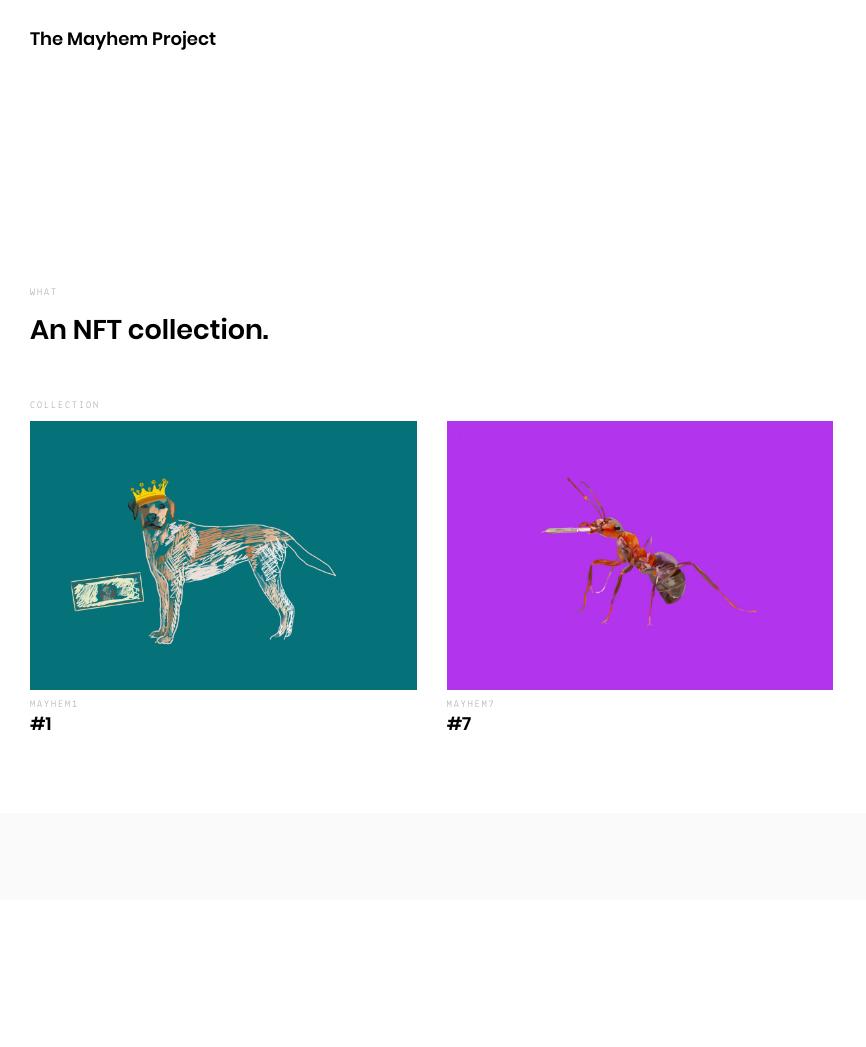
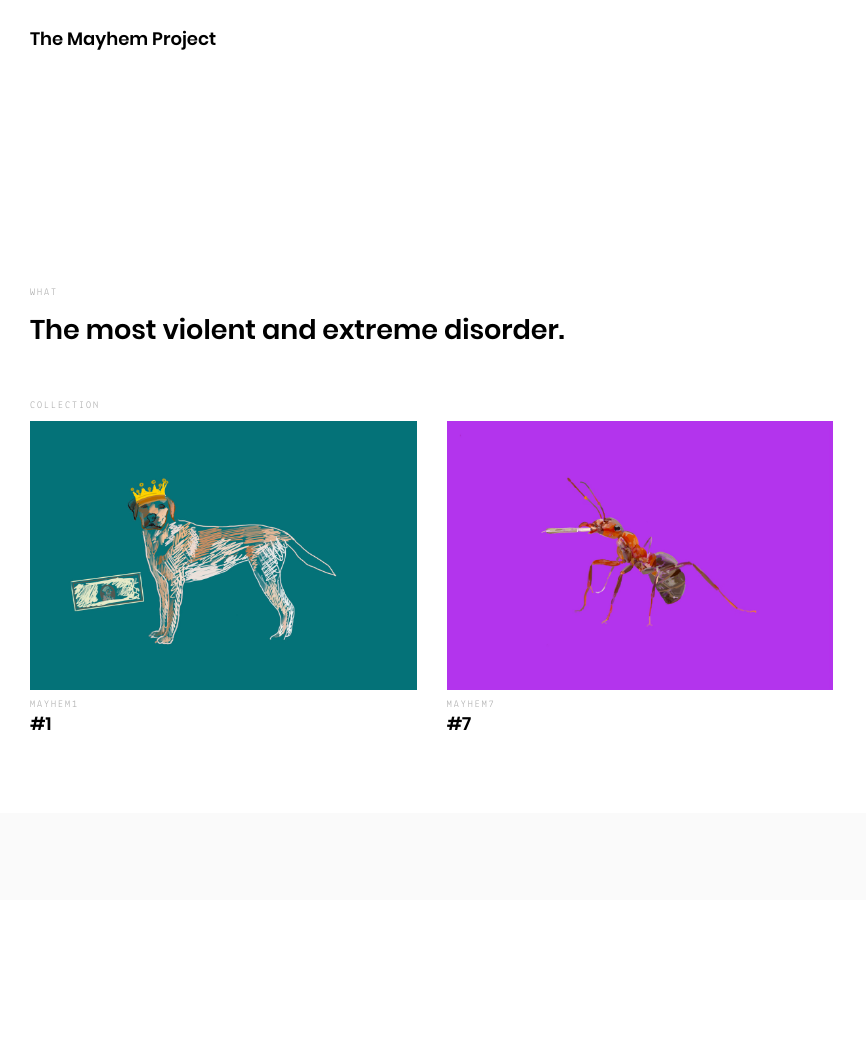
Before and after one commit to themayhemproject/themayhemproject, a Jekyll site: the page built from index.html, in a window 1280 px wide. Shown: the whole page, without its empty margins (0-866 px from the left). Built offline with Jekyll 4.4.1, drawn with Linux system fonts in a browser that asks for light colours.

Commit message:
Description added

```diff
--- a/_config.yml
+++ b/_config.yml
@@ -1,7 +1,7 @@
 # User config
 author: "The Mayhem Project"
 tagline: ""
-description: "An NFT collection."
+description: "The most violent and extreme disorder."
 keywords: "NFT, Mayhem"
 email: "themayhemproject@pm.me"
 twitter: "https://twitter.com/MayhemASA"
```
